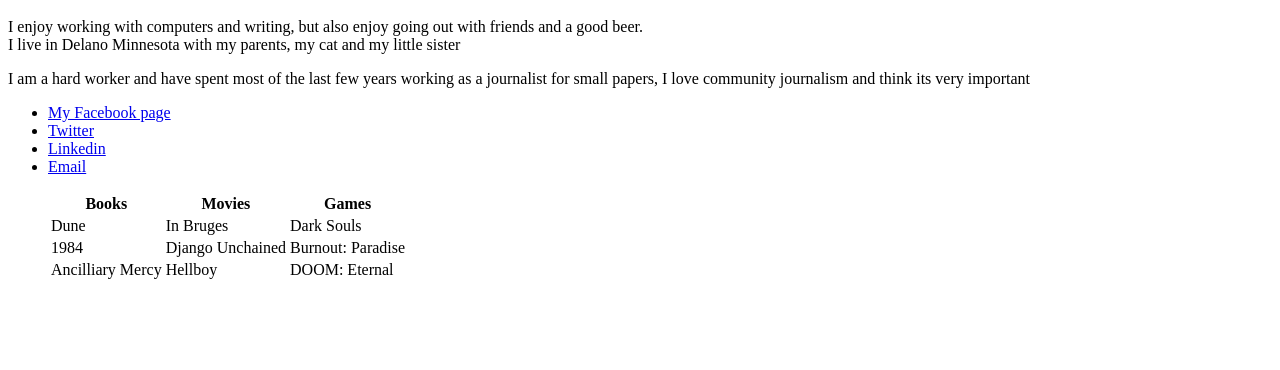
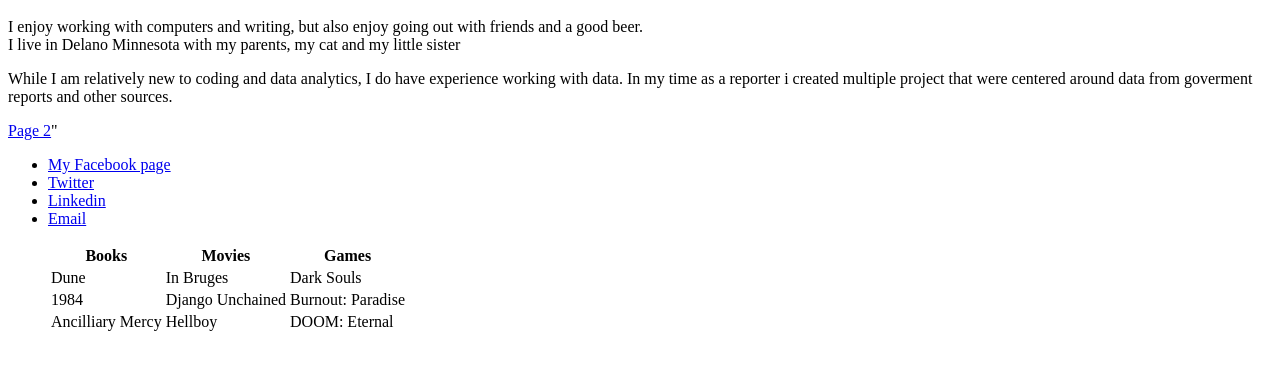
Before and after one commit to BenFarniok/BenFarniok.github.io, a plain HTML site: page index.html in a window 1280 px wide. Shown: the part 274-644 px from the top of the page. Drawn offline with Linux system fonts and the light colour scheme.

Commit message:
Update index.html

```diff
--- a/index.html
+++ b/index.html
@@ -11,8 +11,9 @@
     About Me:
   </h1>
   <p>I enjoy working with computers and writing, but also enjoy going out with friends and a good beer.<br> I live in Delano Minnesota with my parents, my cat and my little sister</p>
-  <p>I am a hard worker and have spent most of the last few years working as a journalist for small papers, I love community journalism and think its very important</p>
-<ul>
+  <p> While I am relatively new to coding and data analytics, I do have experience working with data. In my time as a reporter i created multiple project that were centered around data from goverment reports and other sources.</p>
+  <a href="page2.html">Page 2</a>"
+  <ul>
   <li><a href="https://www.facebook.com/ben.farniok" target=" _blank">My Facebook page</a></li>
   <li><a href="https://twitter.com/BenFarniok" target=" _blank">Twitter</a></li>
   <li><a href='https://www.linkedin.com/in/benjamin-farniok-864573a8/'>Linkedin</a></li>
```
